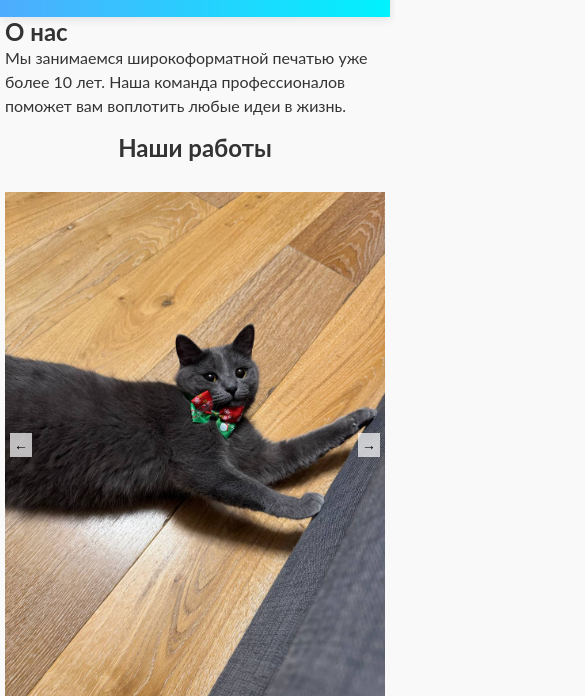
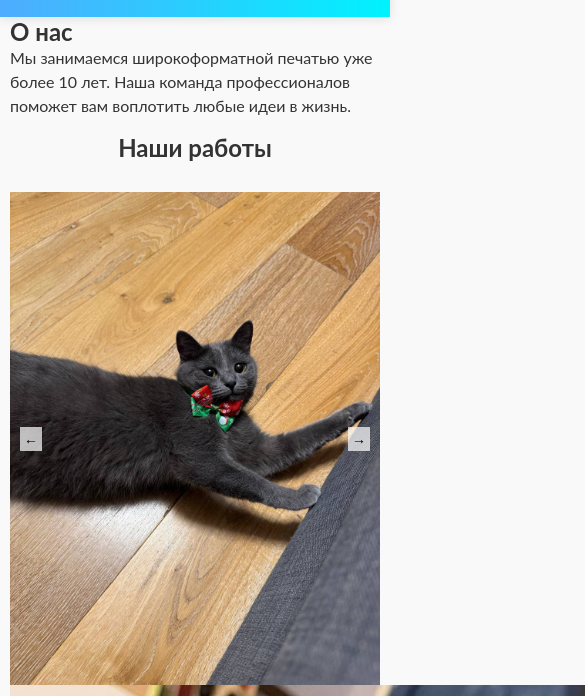
Before and after one commit to fedatop/fedossite, a website: page index.html in a window 390 px wide. Shown: the part 120-816 px from the top of the page, 585 px wide, since content can reach past the window. Drawn offline with nearby package versions, Linux system fonts and the light colour scheme.

Commit message:
Update styles.css

```diff
--- a/styles.css
+++ b/styles.css
@@ -55,22 +55,6 @@ body {
 .portfolio h2 {
     text-align: center;
     margin-bottom: 30px;
-}
-
-.gallery img {
-    width: 32%;
-    height: auto;
-    object-fit: cover;
-    display: inline-block;
-    vertical-align: top;
-    margin-right: 2%;
-    margin-bottom: 10px;
-    border-radius: 5px;
-    box-shadow: 0 2px 10px rgba(0, 0, 0, 0.1);
-}
-
-.gallery img:nth-child(3n) {
-    margin-right: 0;
 }
 
 .reviews form {
@@ -154,30 +138,23 @@ body {
     box-shadow: 0 -2px 10px rgba(0, 0, 0, 0.1);
 }
 
-.portfolio h2 {
-    text-align: center;
-    margin-bottom: 30px;
-}
-
-/* Стилизация контейнера */
 .slider-container {
     position: relative;
-    width: 600px; /* Можно изменить размер под ваши потребности */
+    width: 600px; /* Размер контейнера */
     margin: 0 auto;
     overflow: hidden;
 }
 
-/* Основные стили для изображения */
+.main-image {
+    position: relative;
+    width: 100%;
+    height: auto;
+}
+
 .main-image img {
     width: 100%;
-    height: auto;
     display: block;
-    transition: transform 0.5s ease-in-out;
-}
-
-/* Скрытие неактивных изображений */
-.hidden-images img {
-    display: none;
+    transition: transform 0.5s ease-in-out; /* Плавная анимация */
 }
 
 /* Кнопки навигации */
@@ -186,7 +163,7 @@ body {
     position: absolute;
     top: 50%;
     transform: translateY(-50%);
-    background-color: rgba(255, 255, 255, 0.7); /* Прозрачная кнопка */
+    background-color: rgba(255, 255, 255, 0.7);
     border: none;
     font-size: 24px;
     padding: 10px;
@@ -194,13 +171,12 @@ body {
     z-index: 10; /* Убедитесь, что кнопки находятся выше других элементов */
 }
 
-/* Убедитесь, что кнопки всегда видны */
 .prev-btn {
-    left: 20px;
+    left: 10px;
 }
 
 .next-btn {
-    right: 20px;
+    right: 10px;
 }
 
 /* Эффекты анимации */
@@ -227,33 +203,12 @@ body {
         font-size: 16px; /* Уменьшаем размер кнопок */
         padding: 6px; /* Уменьшаем паддинги */
     }
-
-    .prev-btn {
-        left: 10px; /* Менее агрессивное расположение */
-    }
-
-    .next-btn {
-        right: 10px; /* Менее агрессивное расположение */
-    }
 }
 
-/* Дополнительно для очень маленьких экранов */
 @media screen and (max-width: 480px) {
-    .container {
-        padding: 0 5px; /* Минимальные отступы для маленьких экранов */
-    }
-
     .prev-btn,
     .next-btn {
         font-size: 14px; /* Ещё меньше кнопки */
         padding: 4px; /* Ещё меньше паддингов */
     }
-
-    .prev-btn {
-        left: 5px; /* Совсем близко к краю */
-    }
-
-    .next-btn {
-        right: 5px; /* Совсем близко к краю */
-    }
 }
```
